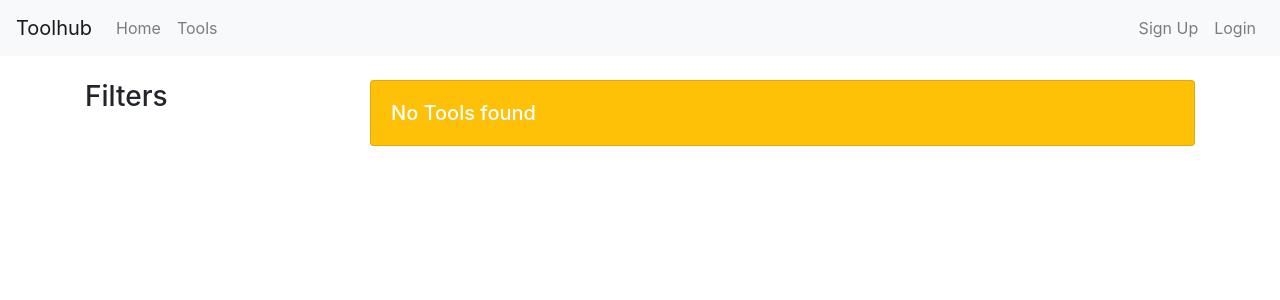
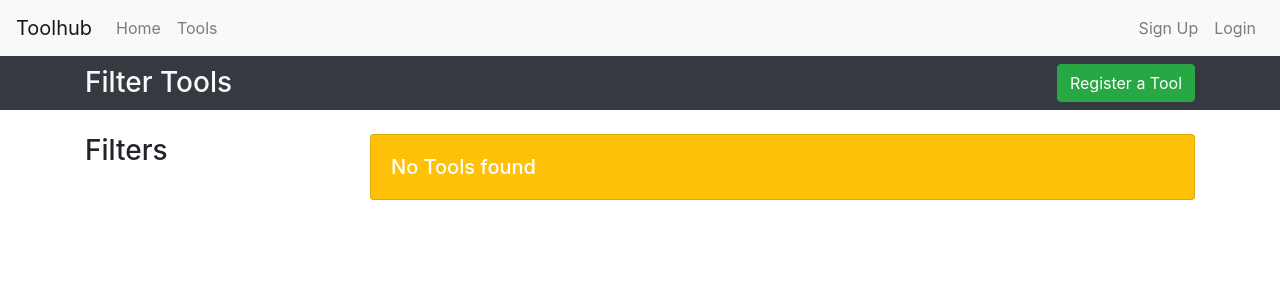
Before and after one commit to bkmakerspace/toolhub, a Python web app: template tools/templates/tools/usertool_filter.jinja in a window 1280 px wide. Shown: the top 300 px of the page. Run offline with Jinja, Linux system fonts and the light colour scheme; the template is opened without the code that fills it, so the values that code supplies are empty; some libraries are stand-ins or nearby versions.

Commit message:
Create a tool from the filter view

```diff
--- a/tools/templates/tools/usertool_create.jinja
+++ b/tools/templates/tools/usertool_create.jinja
@@ -1,10 +1,8 @@
 {% extends "layouts/sub_header_base.jinja" %}
 
-{% block head_title %}
-    {{ _("Create a tool") }}
-{% endblock %}
+{% block head_title %}{{ _("Register a Tool") }}{% endblock %}
 
-{% block sub_header %}{{ _("Register a tool") }}{% endblock %}
+{% block sub_header %}{{ _("Register a Tool") }}{% endblock %}
 
 {% block content %}
     {{ crispy(form) }}
--- a/tools/templates/tools/usertool_filter.jinja
+++ b/tools/templates/tools/usertool_filter.jinja
@@ -1,9 +1,17 @@
-{% extends "layouts/base.jinja" %}
+{% extends "layouts/sub_header_base.jinja" %}
 {% from "macros/badges.jinja" import taxonomy_list, availability_badge %}
 {% from "partials/pagination.jinja" import pagination %}
 
-{% block head_title %}
-    {{ _("Tools") }}
+{% block head_title %}{{ _("Tools") }}{% endblock %}
+
+{% block sub_header %}{{ _("Filter Tools") }}{% endblock %}
+
+{% block sub_actions %}
+<div class="btn-toolbar" role="toolbar" aria-label="Toolbar with button groups">
+    <div class="btn-group">
+        <a href="{{ url('tools:create') }}" class="btn btn-success">{{ _('Register a Tool') }}</a>
+    </div>
+</div>
 {% endblock %}
 
 {% block content %}
```
